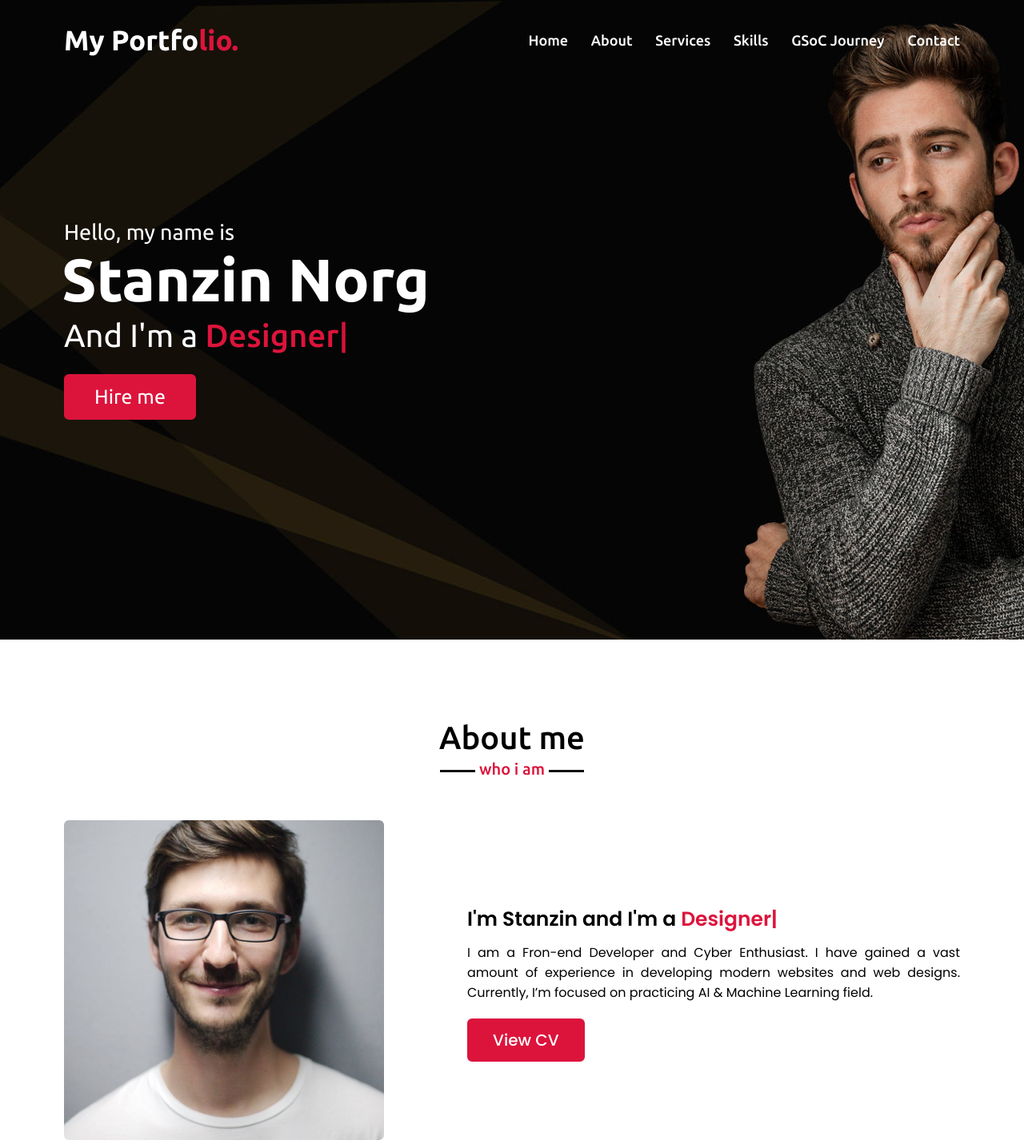
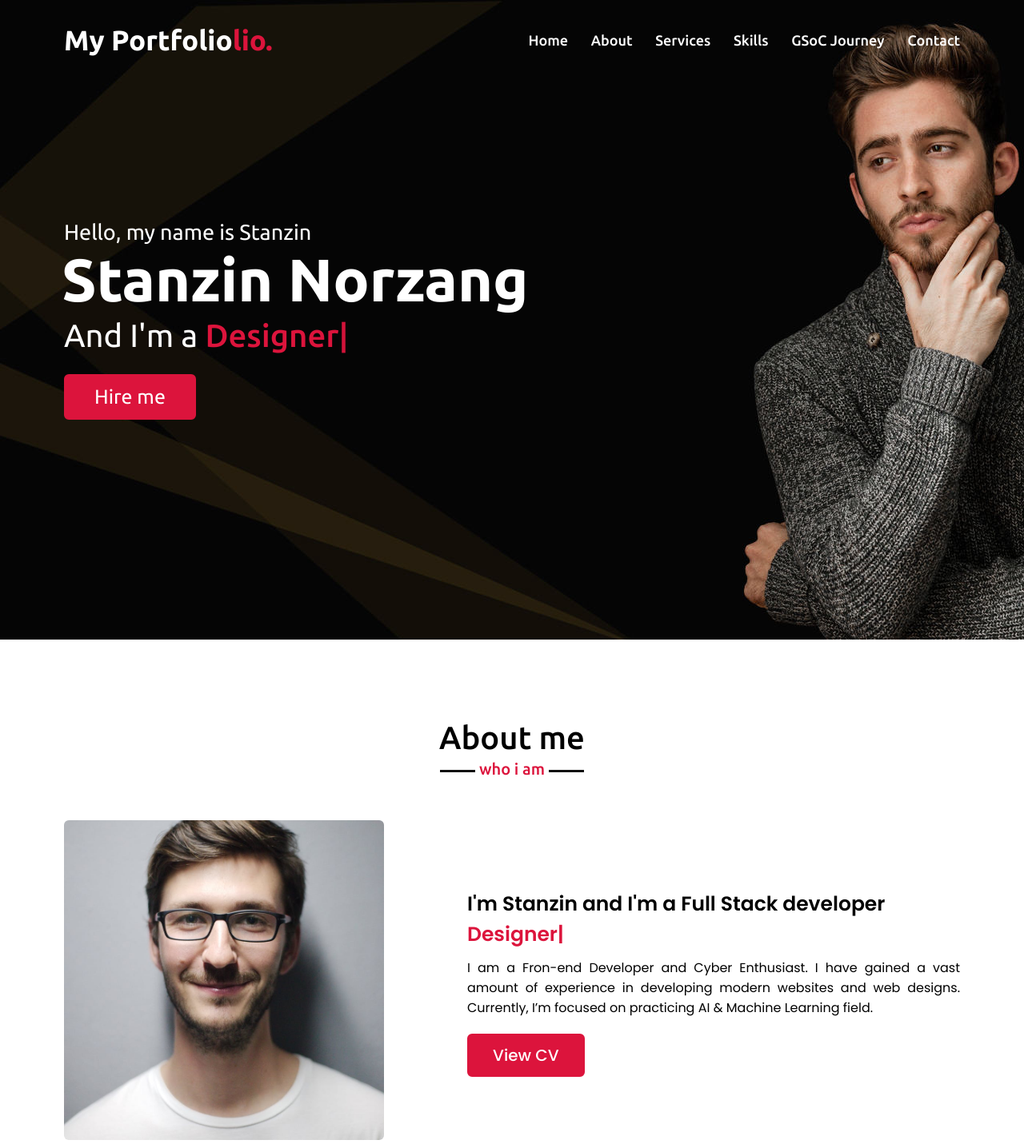
Before and after one commit to Stanzin7/Stanzin-Portfolio, a plain HTML site: page index.html in a window 1280 px wide. Shown: the top 1436 px of the page at 80% size. Drawn offline with nearby package versions, Linux system fonts and the light colour scheme.

Commit message:
Update index.html

```diff
--- a/index.html
+++ b/index.html
@@ -4,7 +4,7 @@
 <head>
     <meta charset="UTF-8">
     <meta name="viewport" content="width=device-width, initial-scale=1.0">
-    <title>Stanzin Norg !</title>
+    <title>Stanzin Norzang !</title>
     <link rel="stylesheet" href="style.css">
     <link rel="stylesheet" href="https://cdnjs.cloudflare.com/ajax/libs/font-awesome/5.15.3/css/all.min.css"/>
     <script src="https://code.jquery.com/jquery-3.5.1.min.js"></script>
@@ -20,7 +20,7 @@
     </div>
     <nav class="navbar">
         <div class="max-width">
-            <div class="logo"><a href="#">My Portfo<span>lio.</span></a></div>
+            <div class="logo"><a href="#">My Portfolio<span>lio.</span></a></div>
             <ul class="menu">
                 <li><a href="#home" class="menu-btn">Home</a></li>
                 <li><a href="#about" class="menu-btn">About</a></li>
@@ -39,8 +39,8 @@
     <section class="home" id="home">
         <div class="max-width">
             <div class="home-content">
-                <div class="text-1">Hello, my name is</div>
-                <div class="text-2">Stanzin Norg</div>
+                <div class="text-1">Hello, my name is Stanzin</div>
+                <div class="text-2">Stanzin Norzang</div>
                 <div class="text-3">And I'm a <span class="typing"></span></div>
                 <a href="#">Hire me</a>
             </div>
@@ -56,7 +56,7 @@
                     <img src="images/profile-1.jpeg" alt="">
                 </div>
                 <div class="column right">
-                    <div class="text">I'm Stanzin and I'm a <span class="typing-2"></span></div>
+                    <div class="text">I'm Stanzin and I'm a Full Stack developer <span class="typing-2"></span></div>
                     <p>I am a Fron-end Developer and Cyber Enthusiast. I have gained a vast amount of experience in developing modern websites and web designs. Currently, I’m focused on practicing AI & Machine Learning field.
                     </p>
                     <a href="#">View CV</a>
```
